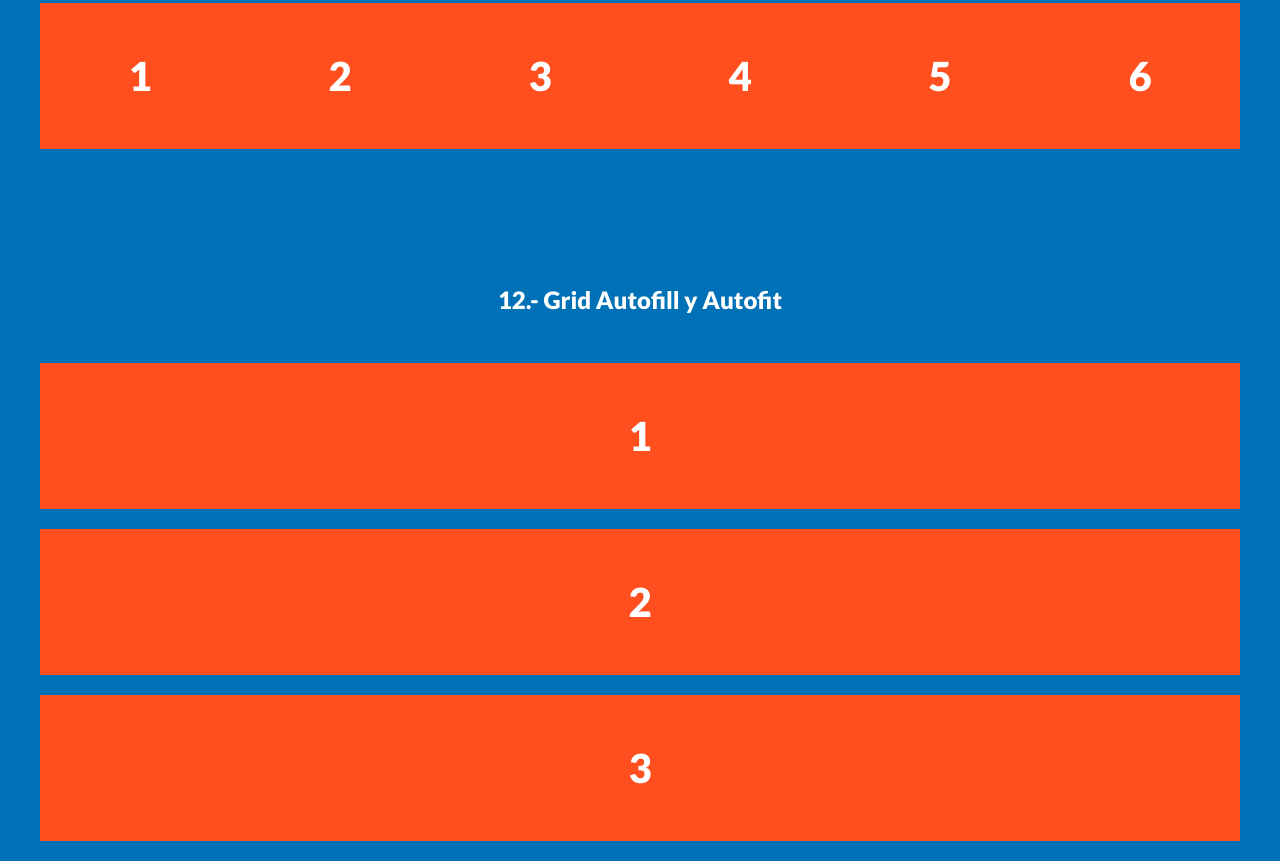
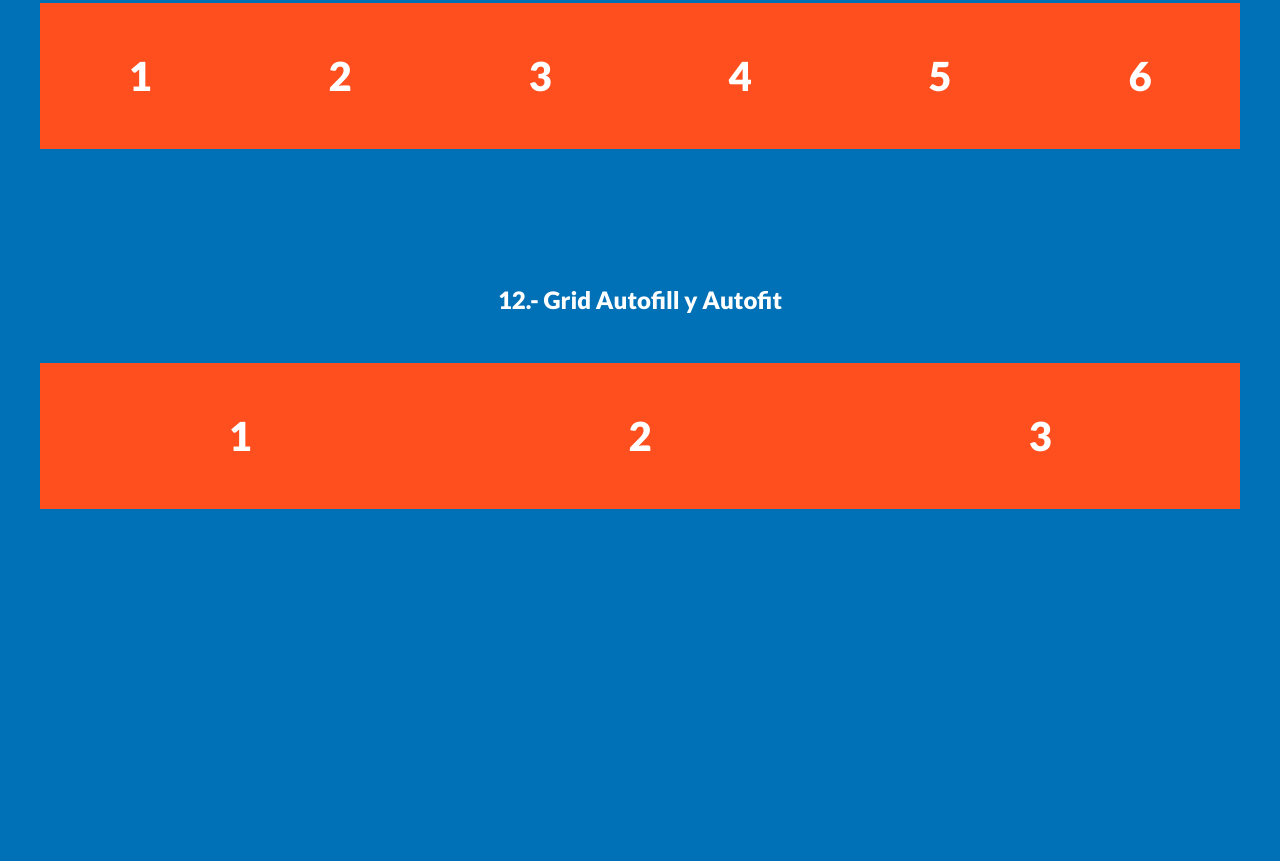
Before and after one commit to GlennGalicia/css-guia-completa-2, a plain HTML site: page 03-cssgrid-basicos/index.html in a window 1280 px wide. Shown: the part 8156-9017 px from the top of the page. After the commit the page ends 8685 px from the top, so only its background shows below. Drawn offline with Linux system fonts and the light colour scheme.

Commit message:
03-ecommerce-basicos - auto-fill y auto-fit

```diff
--- a/03-cssgrid-basicos/css/style.css
+++ b/03-cssgrid-basicos/css/style.css
@@ -202,3 +202,8 @@ h2 {
     grid-template-columns: repeat(6, 1fr);
     align-items: center;
 }
+
+.grid-12 {
+    display: grid;
+    grid-template-columns: repeat(auto-fit, minmax(300px, 1fr));
+}
```
